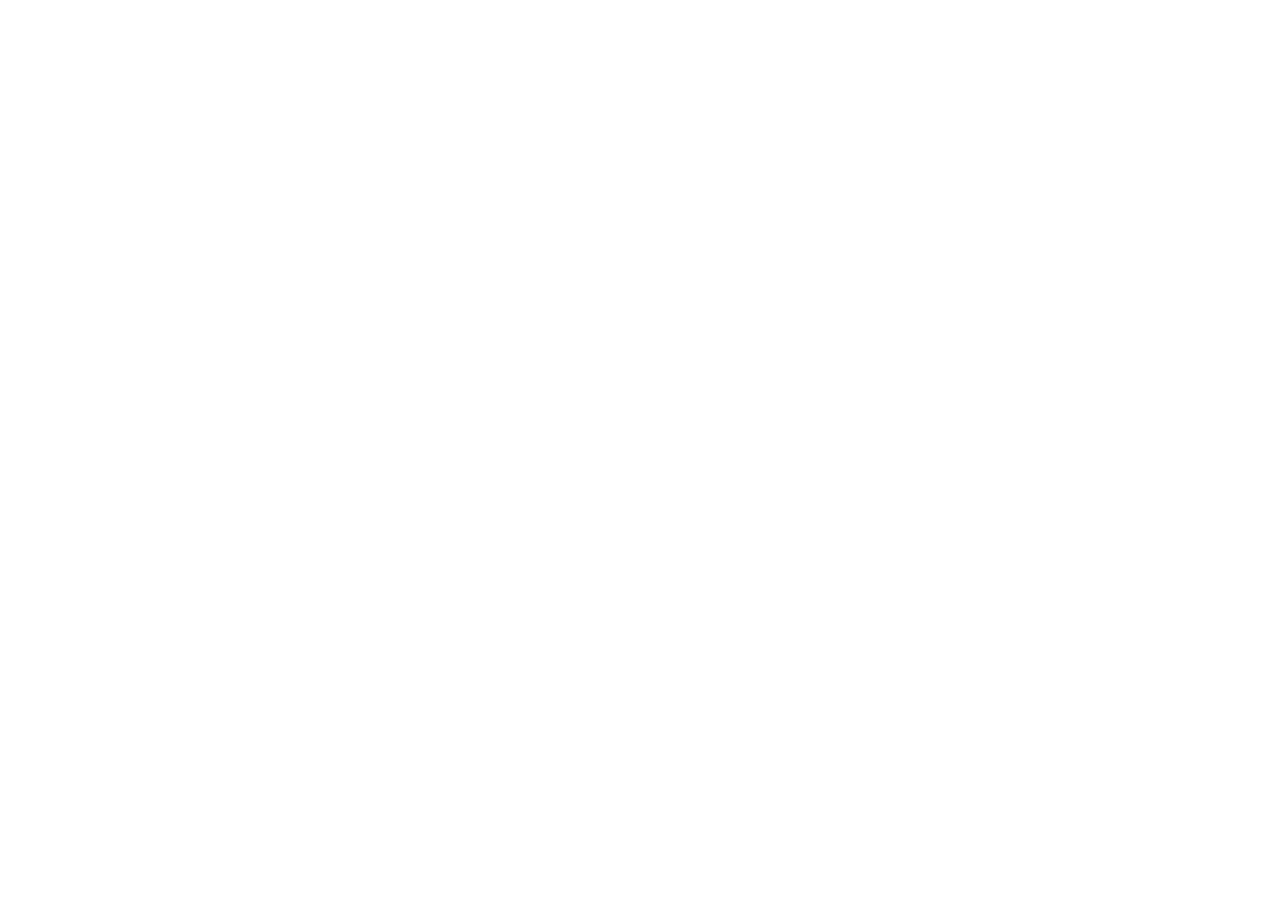
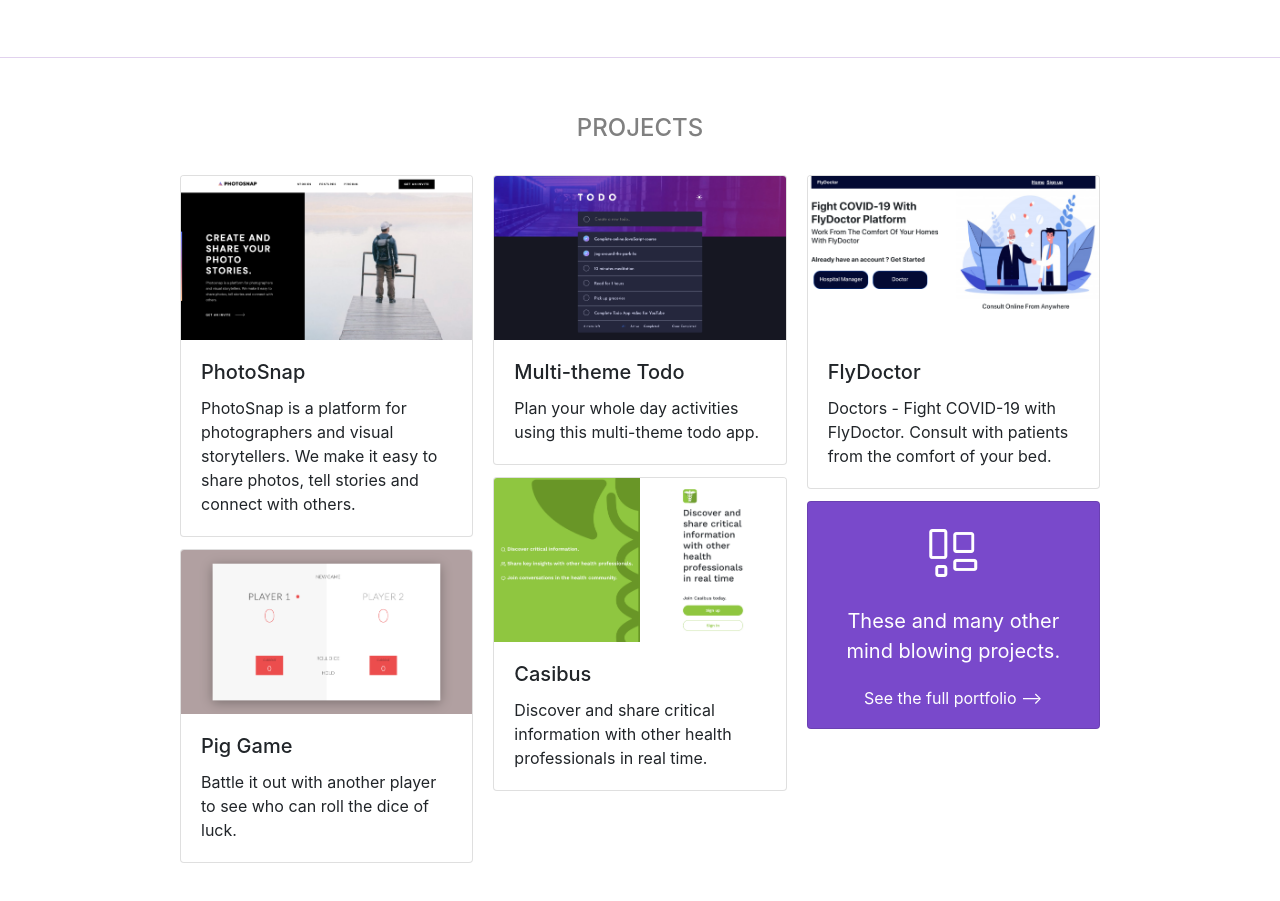
Before and after one commit to codedpills/zak.dev, a React (Create React App) app: page / in a window 1280 px wide. Shown: the part 767-1668 px from the top of the page. Before the commit the page ends 824 px from the top, so only its background shows below. Built offline with nearby package versions, Linux system fonts and the light colour scheme.

Commit message:
add projects

```diff
--- a/src/components/Projects/Projects.css
+++ b/src/components/Projects/Projects.css
@@ -0,0 +1,12 @@
+.projects {
+    padding: 3.5rem 0;
+    border-top: 1px solid rgba(91, 15, 163, 0.185);
+}
+
+.projects-content h4 {
+    color: grey;
+}
+
+.projects .bg-card {
+    background-color: #7949cb!important;
+}
--- a/src/components/Projects/Projects.jsx
+++ b/src/components/Projects/Projects.jsx
@@ -1,12 +1,105 @@
-import React from 'react';
-import './Projects.css';
+import React from "react";
+import "./Projects.css";
+
+import photosnap from "../../assets/images/projects/photosnap.png";
+import pig_game from "../../assets/images/projects/pig-game.png";
+import todo from "../../assets/images/projects/todo.png";
+import casibus from "../../assets/images/projects/casibus.png";
+import flydoctor from "../../assets/images/projects/flydoctor.png";
+import { Link } from "react-router-dom";
 
 const Projects = () => {
-    return (
-        <div>
-            Projects
+  return (
+    <div className="projects">
+      <div className="container">
+        <div className="row">
+          <div className="col-md-10 offset-md-1">
+            <div className="projects-content">
+              <h4 className="text-uppercase text-center">projects</h4>
+              <br />
+              <div className="card-columns">
+                <div className="card">
+                  <img
+                    src={photosnap}
+                    className="card-img-top"
+                    alt="PhotoSnap"
+                  />
+                  <div className="card-body">
+                    <h5 className="card-title">PhotoSnap</h5>
+                    <p className="card-text">
+                      PhotoSnap is a platform for photographers and visual
+                      storytellers. We make it easy to share photos, tell
+                      stories and connect with others.
+                    </p>
+                  </div>
+                </div>
+                <div className="card">
+                  <img src={pig_game} className="card-img-top" alt="Pig game" />
+                  <div className="card-body">
+                    <h5 className="card-title">Pig Game</h5>
+                    <p className="card-text">
+                      Battle it out with another player to see who can roll the
+                      dice of luck.
+                    </p>
+                  </div>
+                </div>
+                <div className="card">
+                  <img
+                    src={todo}
+                    className="card-img-top"
+                    alt="Multi-theme Todo"
+                  />
+                  <div className="card-body">
+                    <h5 className="card-title">Multi-theme Todo</h5>
+                    <p className="card-text">
+                      Plan your whole day activities using this multi-theme todo
+                      app.
+                    </p>
+                  </div>
+                </div>
+                <div className="card">
+                  <img src={casibus} className="card-img-top" alt="..." />
+                  <div className="card-body">
+                    <h5 className="card-title">Casibus</h5>
+                    <p className="card-text">
+                      Discover and share critical information with other health
+                      professionals in real time.
+                    </p>
+                  </div>
+                </div>
+                <div className="card">
+                  <img src={flydoctor} className="card-img-top" alt="..." />
+                  <div className="card-body">
+                    <h5 className="card-title">FlyDoctor</h5>
+                    <p className="card-text">
+                      Doctors - Fight COVID-19 with FlyDoctor. Consult with
+                      patients from the comfort of your bed.
+                    </p>
+                  </div>
+                </div>
+                <Link to="/portfolio">
+                  <div className="card bg-card text-white text-center p-3">
+                    <blockquote className="blockquote mb-0">
+                      <p>
+                        <i
+                          className="bi-layout-wtf"
+                          style={{ fontSize: "3rem" }}
+                        ></i>
+                      </p>
+                      <p>These and many other mind blowing projects.</p>
+                      <footer className="text-white">
+                        <small>See the full portfolio --&gt;</small>
+                      </footer>
+                    </blockquote>
+                  </div>
+                </Link>
+              </div>
+            </div>
+          </div>
         </div>
-    );
-}
+      </div>
+    </div>
+  );
+};
 
 export default Projects;
--- a/src/pages/Home/Home.jsx
+++ b/src/pages/Home/Home.jsx
@@ -4,6 +4,7 @@
 import Navbar from '../../components/Navbar/Navbar';
 import Hero from '../../components/Hero/Hero';
 import Services from '../../components/Services/Services';
+import Projects from '../../components/Projects/Projects';
 
 const Home = () => {
   return (
@@ -11,6 +12,7 @@
       <Navbar />
       <Hero />
       <Services />
+      <Projects />
     </div>
   );
 };
```
Also changed, not shown: 1 other file (tests, documents, lock files or other folders).
